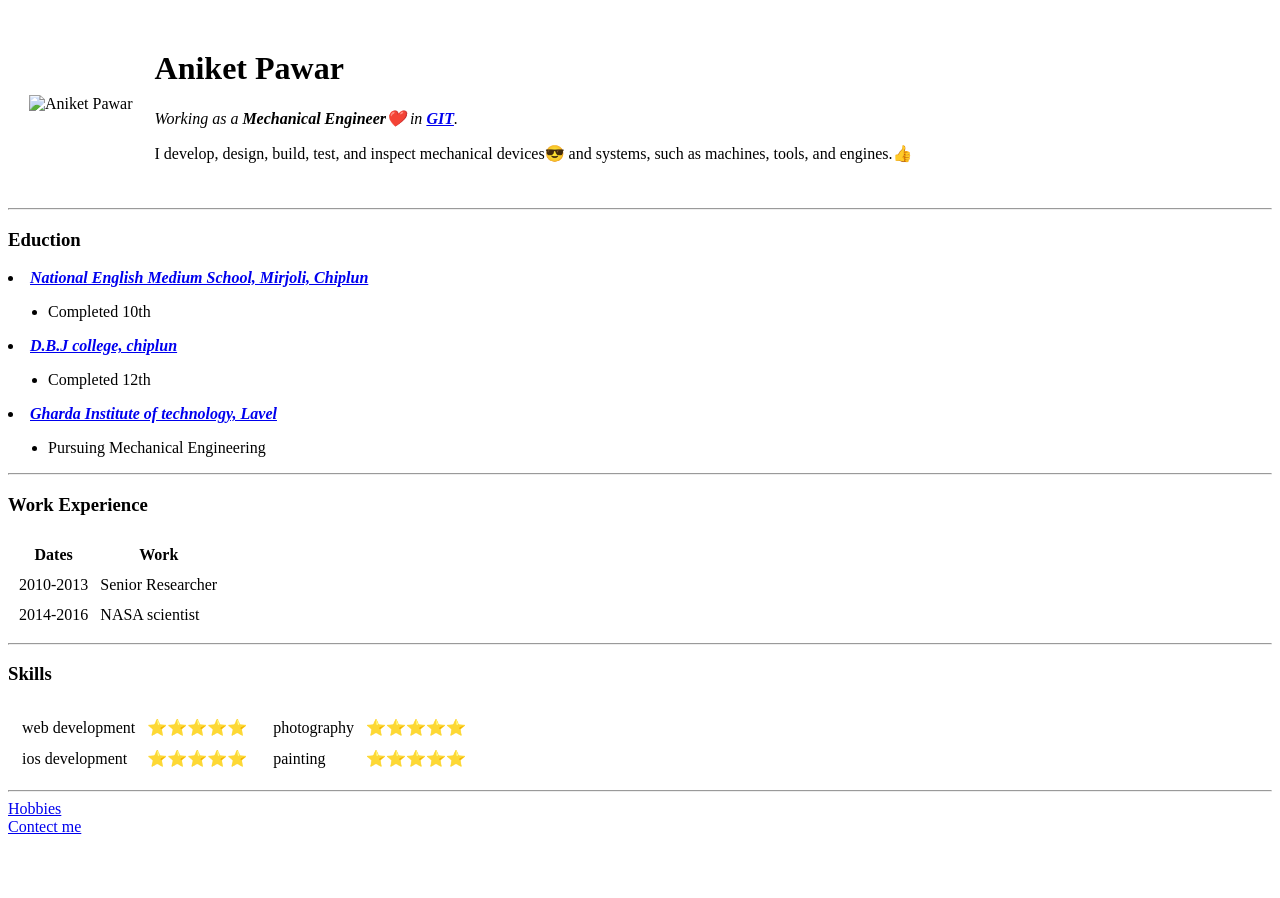
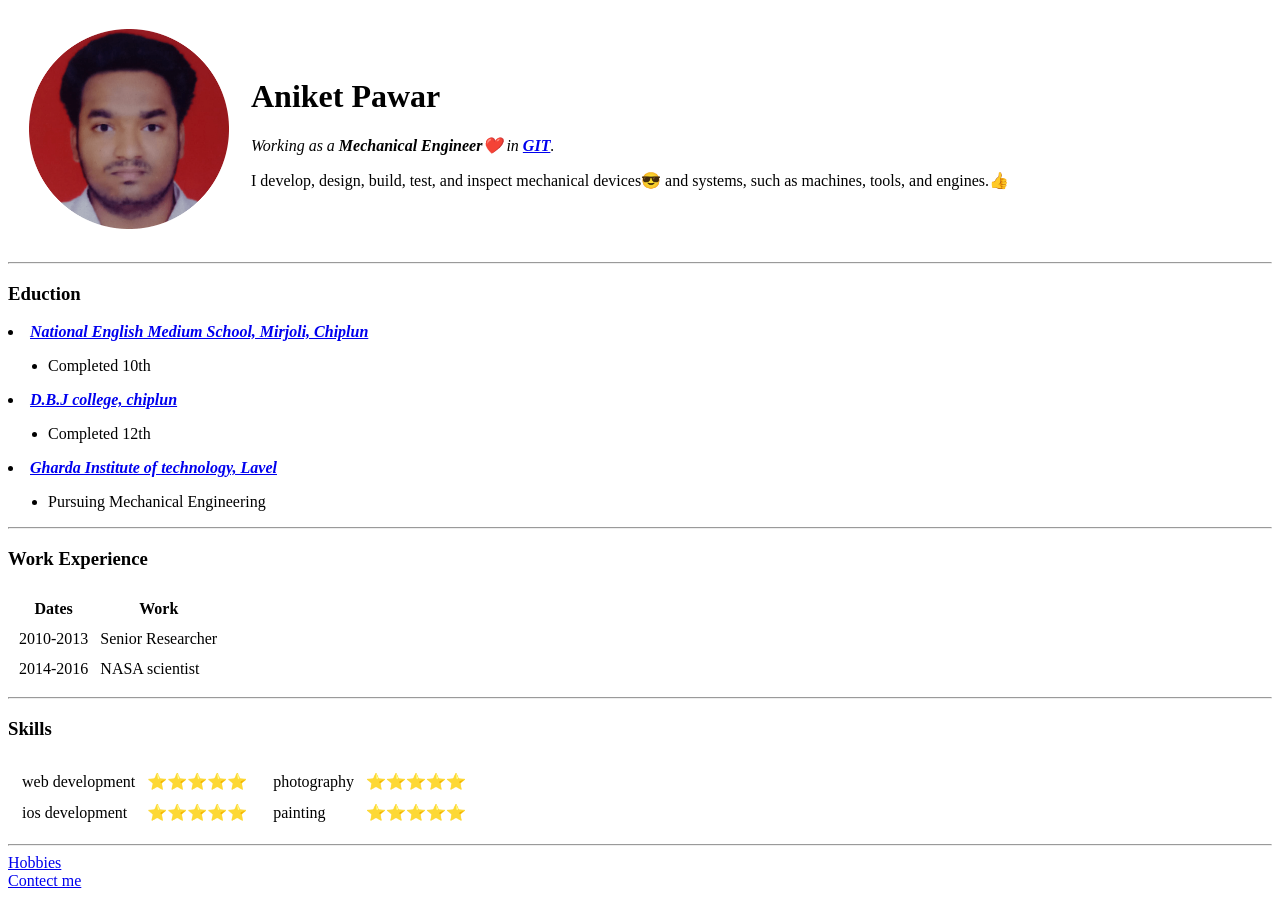
Before and after one commit to Aniketanantpwr/cv, a plain HTML site: page index.html in a window 1280 px wide. Before the commit the page ends 844 px from the top, so only its background shows below. Drawn offline with Linux system fonts and the light colour scheme.

```diff
--- a/index.html
+++ b/index.html
@@ -11,7 +11,7 @@
 <body>
     <table cellspacing="20">
         <tr>
-            <td><img src="images/Aniket_pawar_photo.png" alt="Aniket Pawar" height=200px></td>
+            <td><img src="Aniket_pawar_photo.png" alt="Aniket Pawar" height=200px></td>
             <td>
                 <h1>Aniket Pawar</h1>
                 <p><em>Working as a <strong>Mechanical Engineer❤️</strong> in <strong><a
```
